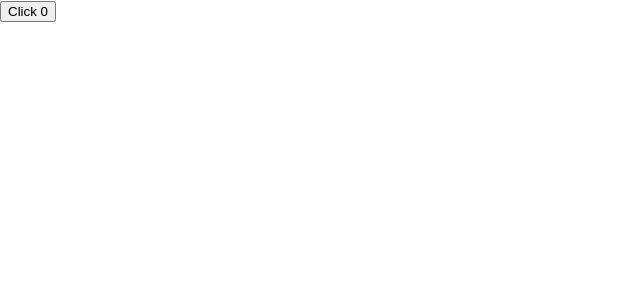
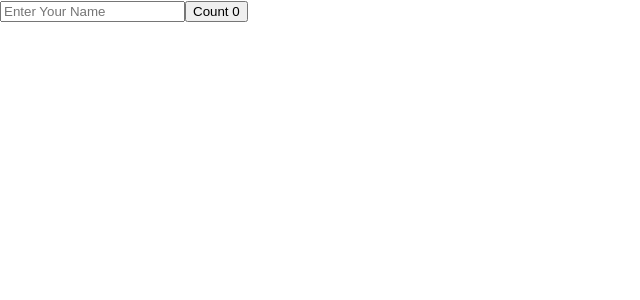
Before and after one commit to AbayTesfaye/State-Management, a React (Create React App) app: page / in a window 1280 px wide. Shown: the top 300 px of the page, without its empty margins (0-640 px from the left). Built offline with nearby package versions, Linux system fonts and the light colour scheme.

Commit message:
useEffect conditional rendering

```diff
--- a/src/App.js
+++ b/src/App.js
@@ -4,12 +4,20 @@ import { useEffect } from "react";
 
 function App() {
   const [count, setCount] = useState(0);
+  const [name, setName] = useState("");
   useEffect(() => {
-    document.title = count;
-  });
+    console.log("the useEffect is called!");
+    document.title = `React ${count}`;
+  }, [count]);
+
   return (
     <div>
-      <button onClick={() => setCount(count + 1)}>Click {count}</button>
+      <input
+        placeholder="Enter Your Name"
+        value={name}
+        onChange={(e) => setName(e.target.value)}
+      />
+      <button onClick={() => setCount(count + 1)}>Count {count}</button>
     </div>
   );
 }
```
